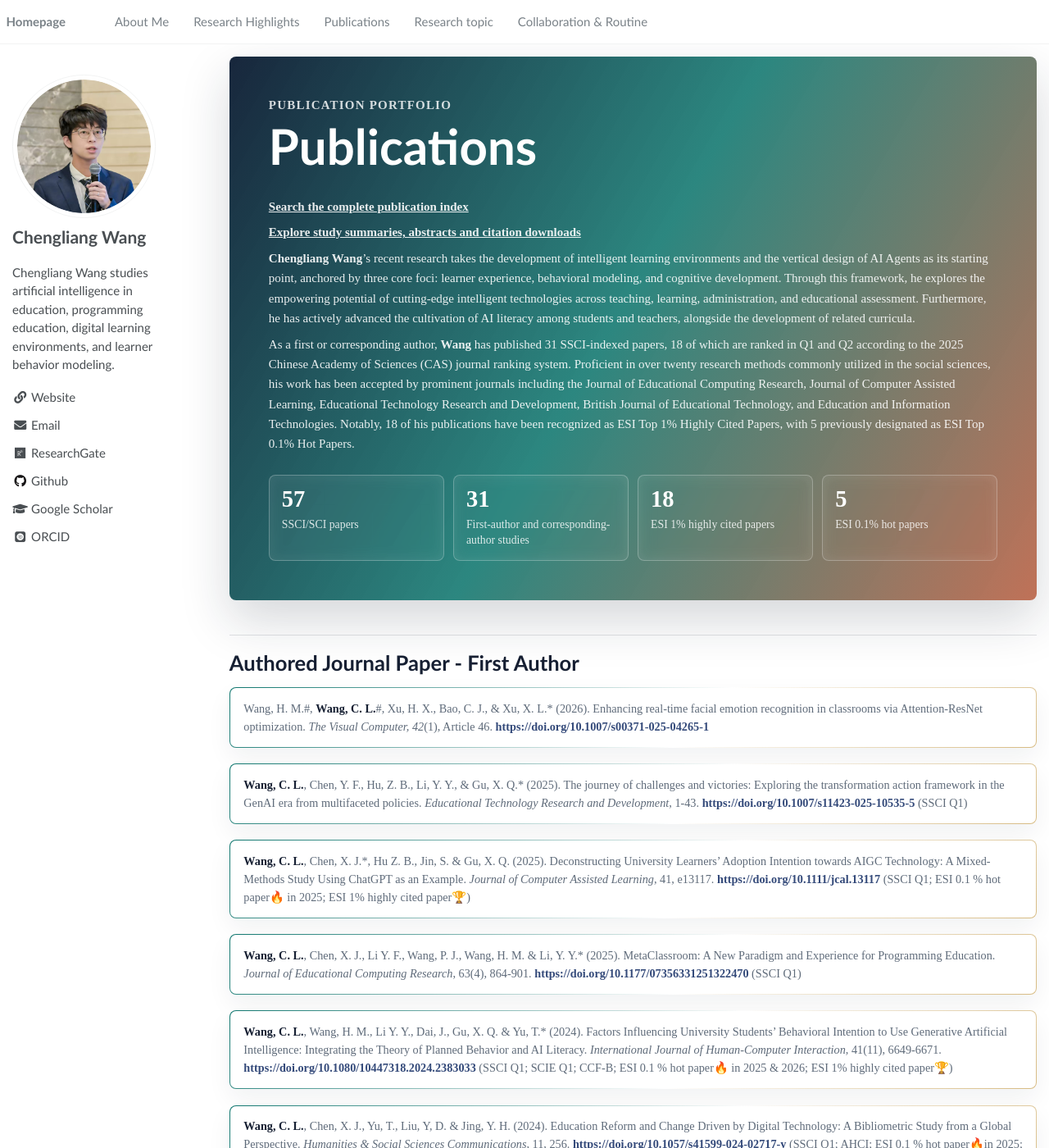
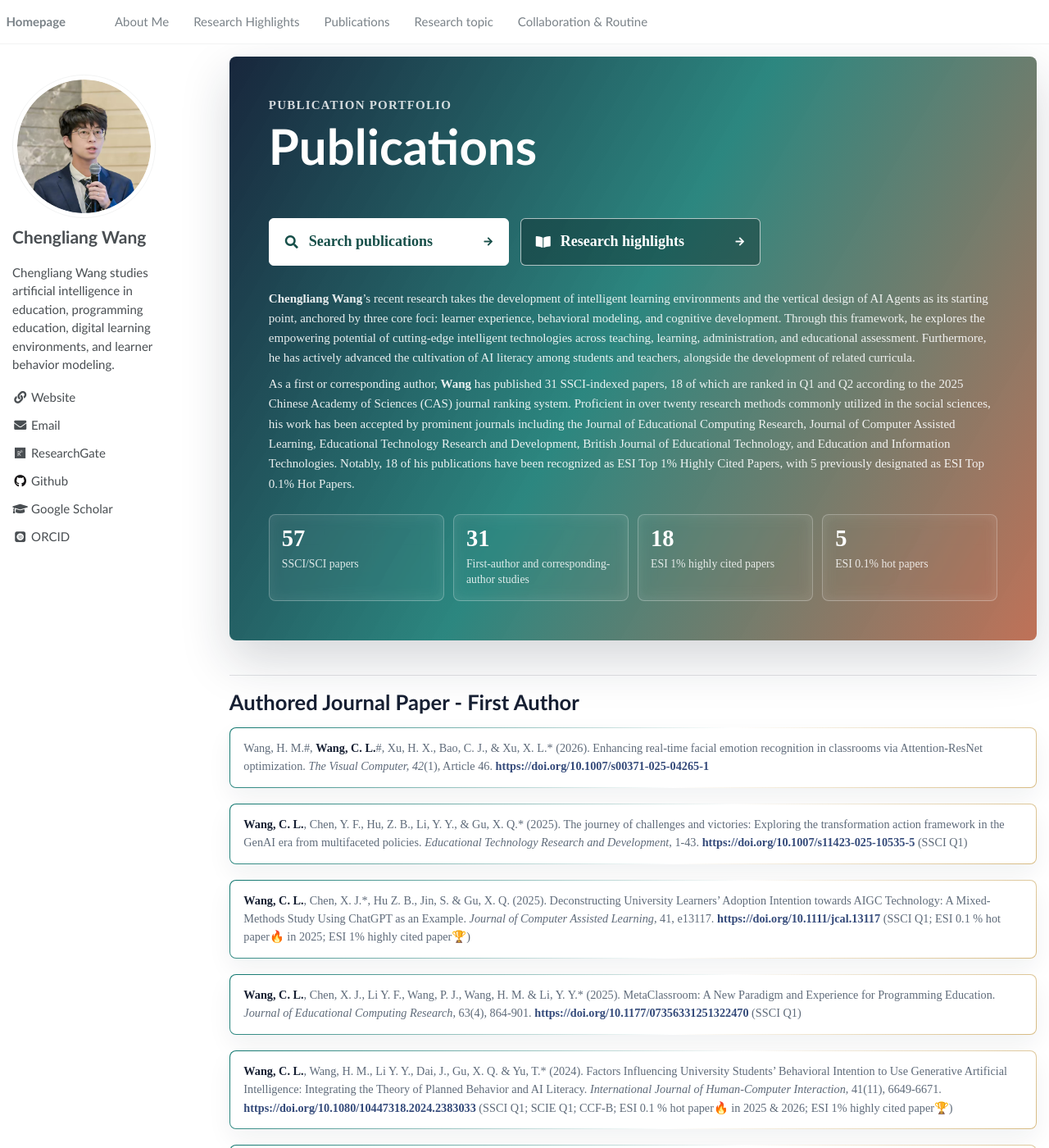
Before and after one commit to wcledutech/wcledutech.github.io, a Jekyll site: the page built from _pages/publications.md, in a window 1280 px wide and 1400 px high. Shown: the whole window at 82% size. Built offline with Jekyll 4.4.1, drawn with Linux system fonts in a browser that asks for light colours; some web fonts are replaced; part of the change alters nothing that is shown.

Commit message:
Make publication navigation actions clearer and more prominent

```diff
--- a/_pages/publications.md
+++ b/_pages/publications.md
@@ -141,6 +141,96 @@ author_profile: true
 
 .publication-page a:hover {
   text-decoration: underline;
+}
+
+.publication-hero-actions {
+  display: grid;
+  grid-template-columns: repeat(2, minmax(0, 1fr));
+  gap: 14px;
+  max-width: 600px;
+  margin: 26px 0 28px;
+}
+
+.publication-page .publication-hero-action {
+  display: flex;
+  align-items: center;
+  gap: 12px;
+  min-width: 0;
+  min-height: 58px;
+  padding: 14px 18px;
+  border: 1px solid #fff;
+  border-radius: 6px;
+  background: #fff;
+  color: #174f49;
+  font-family: inherit;
+  font-size: 18px;
+  font-weight: 700;
+  line-height: 1.35;
+  letter-spacing: 0;
+  text-decoration: none;
+  transition: background-color 160ms ease, border-color 160ms ease;
+}
+
+.publication-hero-action span {
+  min-width: 0;
+  overflow-wrap: anywhere;
+}
+
+.publication-hero-action .fas {
+  flex: 0 0 18px;
+  font-family: "Font Awesome 5 Free";
+  font-size: 16px;
+  font-weight: 900;
+  text-align: center;
+}
+
+.publication-hero-action .publication-action-arrow {
+  flex-basis: 12px;
+  margin-left: auto;
+  font-size: 12px;
+}
+
+.publication-page .publication-hero-action--secondary {
+  border-color: rgba(255, 255, 255, .65);
+  background: rgba(10, 35, 37, .4);
+  color: #fff;
+}
+
+.publication-page .publication-hero-action:hover {
+  border-color: #e7f1ee;
+  background: #e7f1ee;
+  color: #174f49;
+  text-decoration: none;
+}
+
+.publication-page .publication-hero-action--secondary:hover {
+  border-color: #fff;
+  background: rgba(10, 35, 37, .65);
+  color: #fff;
+}
+
+.publication-page .publication-hero-action:focus-visible {
+  outline: 3px solid #fff;
+  outline-offset: 4px;
+}
+
+@media (max-width: 700px) {
+  .publication-hero-actions {
+    grid-template-columns: minmax(0, 1fr);
+    gap: 12px;
+    margin: 24px 0;
+  }
+}
+
+@media (prefers-reduced-motion: reduce) {
+  .publication-page .publication-hero-action { transition: none; }
+}
+
+@media (max-width: 380px) {
+  .publication-page .publication-hero-action {
+    gap: 8px;
+    padding: 14px 12px;
+  }
 }
 
 .publication-group {
@@ -336,8 +426,10 @@ author_profile: true
 <section class="publication-hero">
   <p class="publication-kicker">Publication Portfolio</p>
   <h1>Publications</h1>
-  <!-- visibility-index --><p class="publication-hero-copy"><a style="color:inherit;text-decoration:underline" href="{{ '/publication-index/' | relative_url }}">Search the complete publication index</a></p>
-  <!-- visibility-highlights --><p class="publication-hero-copy"><a style="color:inherit;text-decoration:underline" href="{{ '/research-highlights/' | relative_url }}">Explore study summaries, abstracts and citation downloads</a></p>
+  <nav class="publication-hero-actions" aria-label="Explore publications">
+    <!-- visibility-index --><a class="publication-hero-action" href="{{ '/publication-index/' | relative_url }}" title="Search the complete publication index"><i class="fas fa-search" aria-hidden="true"></i><span>Search publications</span><i class="fas fa-arrow-right publication-action-arrow" aria-hidden="true"></i></a>
+    <!-- visibility-highlights --><a class="publication-hero-action publication-hero-action--secondary" href="{{ '/research-highlights/' | relative_url }}" title="Study summaries, abstracts and citation downloads"><i class="fas fa-book-open" aria-hidden="true"></i><span>Research highlights</span><i class="fas fa-arrow-right publication-action-arrow" aria-hidden="true"></i></a>
+  </nav>
   <p class="publication-hero-copy"><strong>Chengliang Wang</strong>’s recent research takes the development of intelligent learning environments and the vertical design of AI Agents as its starting point, anchored by three core foci: learner experience, behavioral modeling, and cognitive development. Through this framework, he explores the empowering potential of cutting-edge intelligent technologies across teaching, learning, administration, and educational assessment. Furthermore, he has actively advanced the cultivation of AI literacy among students and teachers, alongside the development of related curricula.</p>
   <p class="publication-hero-copy">As a first or corresponding author, <strong>Wang</strong> has published 31 SSCI-indexed papers, 18 of which are ranked in Q1 and Q2 according to the 2025 Chinese Academy of Sciences (CAS) journal ranking system. Proficient in over twenty research methods commonly utilized in the social sciences, his work has been accepted by prominent journals including the Journal of Educational Computing Research, Journal of Computer Assisted Learning, Educational Technology Research and Development, British Journal of Educational Technology, and Education and Information Technologies. Notably, 18 of his publications have been recognized as ESI Top 1% Highly Cited Papers, with 5 previously designated as ESI Top 0.1% Hot Papers.</p>
   <div class="publication-metrics" aria-label="Publication overview">
```
